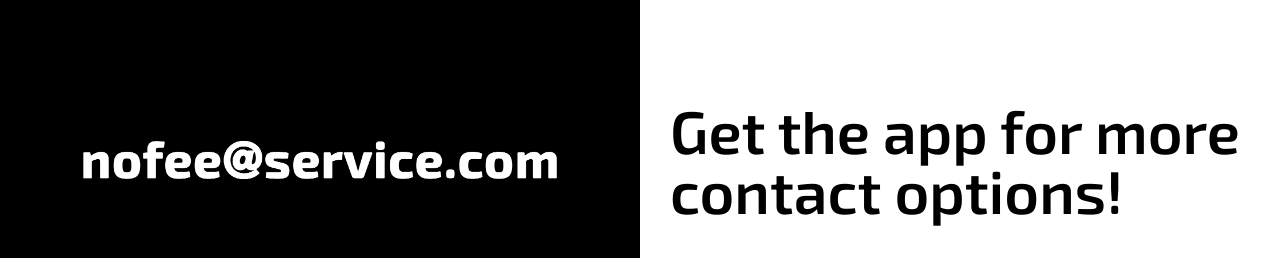
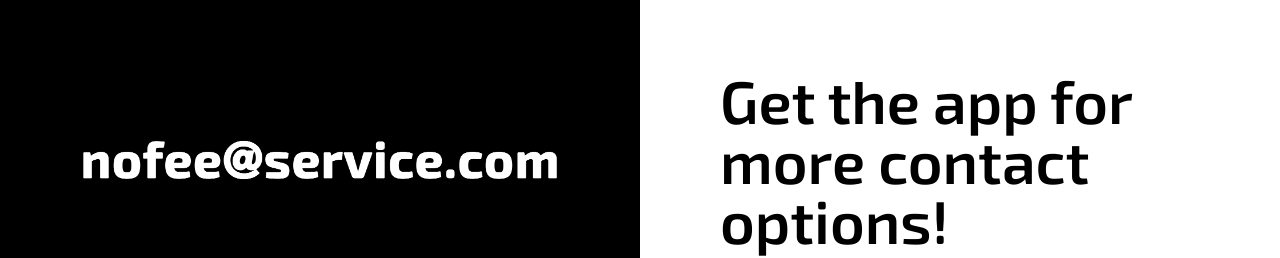
Before and after one commit to tolgapp/noFee, a React (Vite) app: page /service in a window 1280 px wide. Shown: the part 550-808 px from the top of the page. Built offline with nearby package versions, Linux system fonts and the light colour scheme; the HTML template or start-up script is replaced by a standard one.

Commit message:
padding left changed at service page

```diff
--- a/src/components/ServiceData.jsx
+++ b/src/components/ServiceData.jsx
@@ -3,7 +3,7 @@ const ServiceData = ({image, text, next}) => {
     <>
       <div className={`flex w-full ${next ? "flex-row-reverse" : ""}`}>
         <div className="w-1/2 place-content-center pl-12 pr-12 font-semibold bg-white">
-          <h2 className="text-8xl text-black">
+          <h2 className={`text-8xl text-black ${next ? 'pl-20' : '' }`}>
             {text}
           </h2>
         </div>
```
